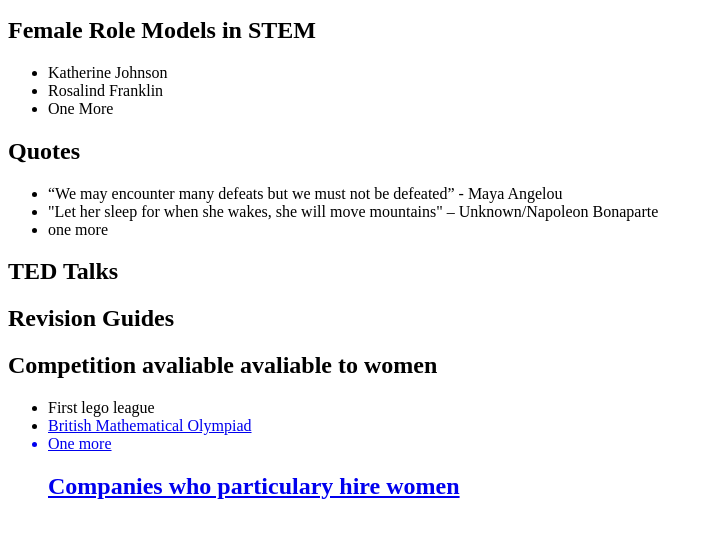
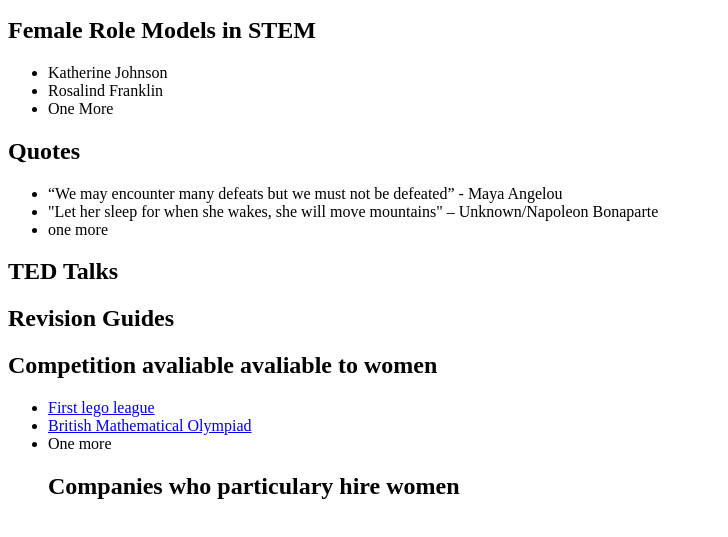
Before and after one commit to sallyeastwood/STEM-Girls, a plain HTML site: page index.html in a window 1280 px wide. Shown: the part 101-638 px from the top of the page, without its empty margins (0-728 px from the left). Drawn offline with Linux system fonts and the light colour scheme.

Commit message:
sorting out links

```diff
--- a/index.html
+++ b/index.html
@@ -22,8 +22,8 @@
     	<h2> Revision Guides</h2>
     	<h2> Competition avaliable avaliable to women</h2>
             <ul>
-                <li>First lego league <a href= "http://firstlegoleague.theiet.org/index.cfm" </a></li>
-                <li>British Mathematical Olympiad <a href= "https://www.ukmt.org.uk/individual-competitions/british-mathematical-olympiad/"</a></li>
+                <li><a href= "http://firstlegoleague.theiet.org/index.cfm" >First lego league </a></li>
+                <li><a href= "https://www.ukmt.org.uk/individual-competitions/british-mathematical-olympiad/" >British Mathematical Olympiad </a></li>
                 <li>One more</li>
     	<h2> Companies who particulary hire women</h2>
     </body>
```
